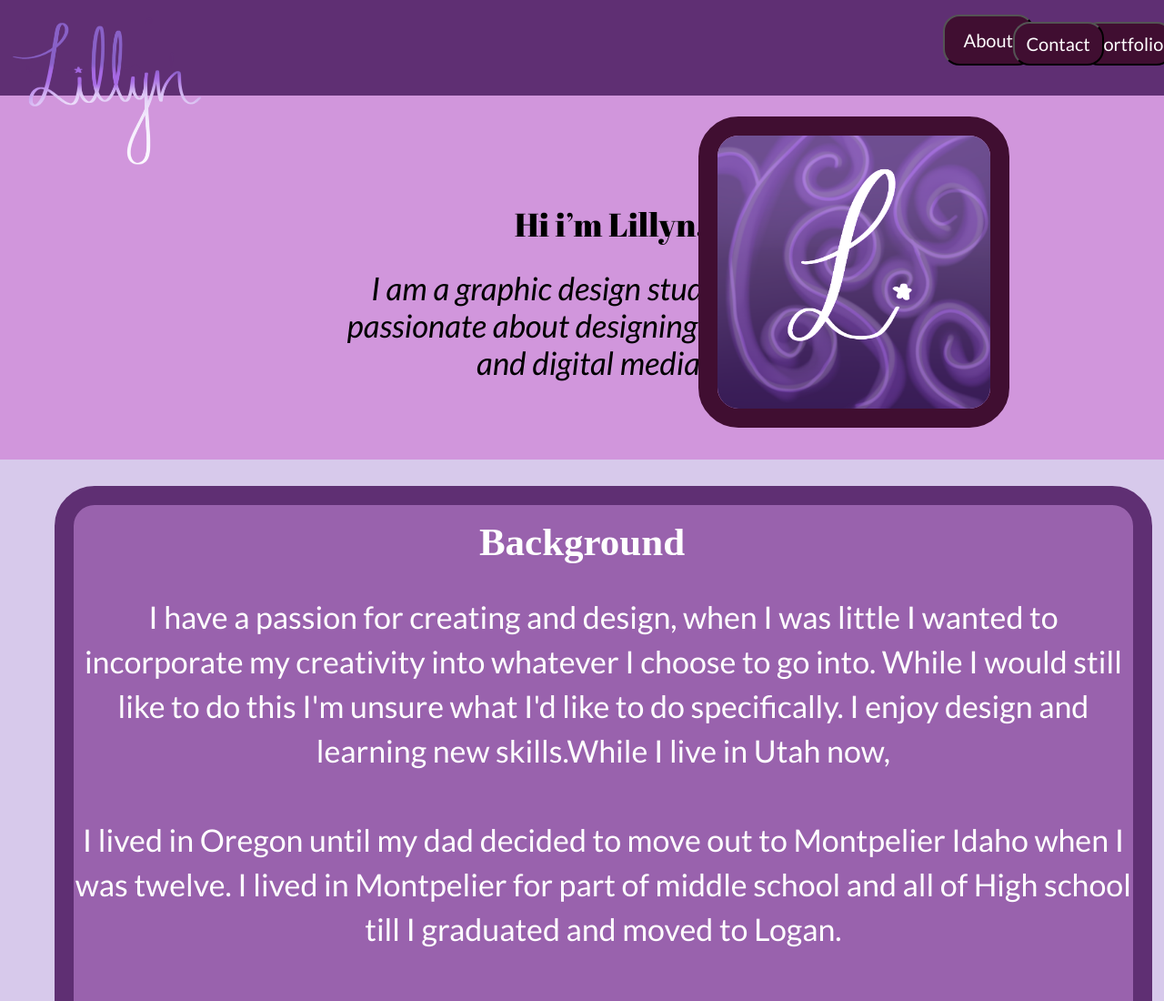
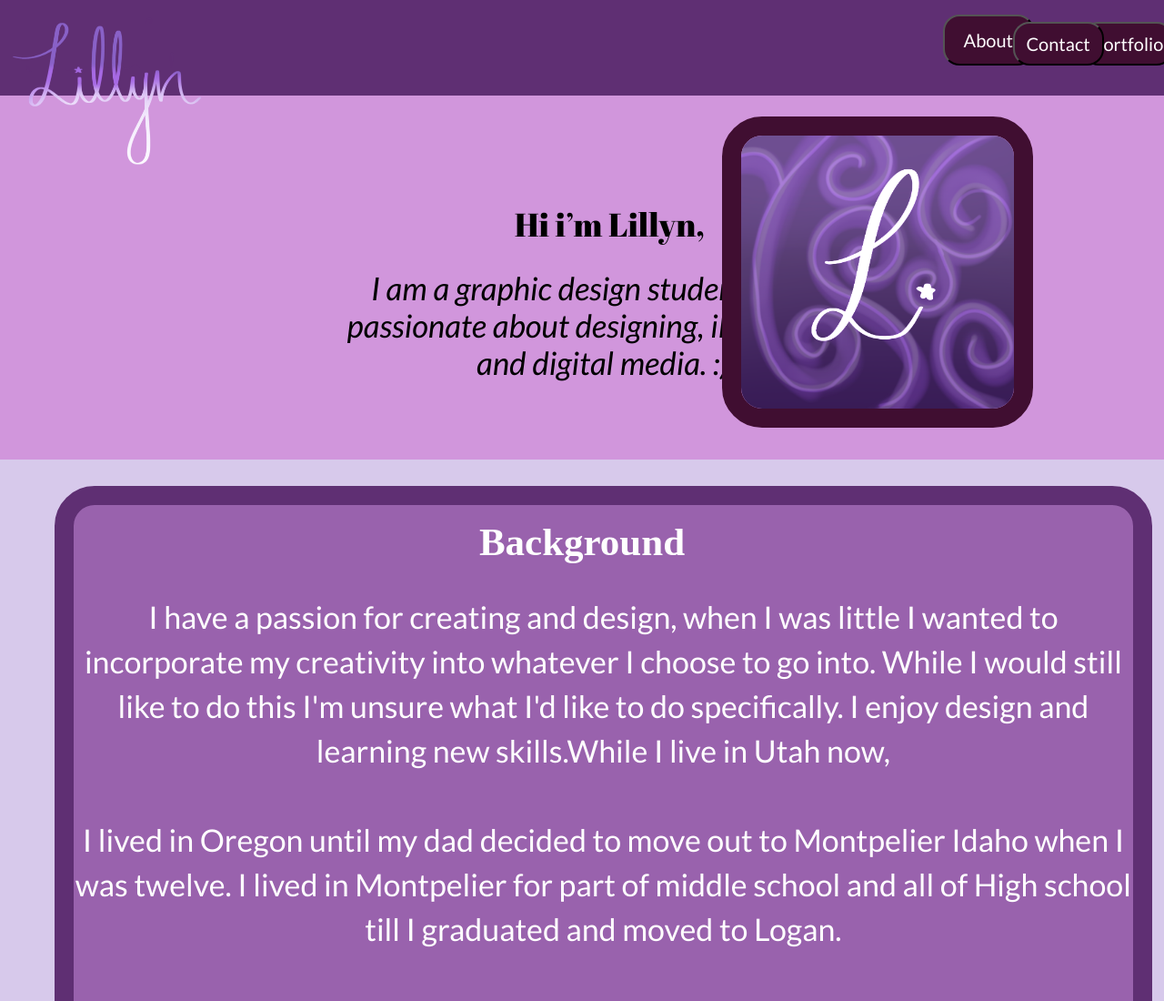
Before and after one commit to lillynstillwell0-max/helpme, a plain HTML site: page index.html in a window 1280 px wide. Shown: the top 1100 px of the page at 91% size. Drawn offline with Linux system fonts and the light colour scheme.

Commit message:
Update pg1.css

```diff
--- a/mycss/pg1.css
+++ b/mycss/pg1.css
@@ -188,8 +188,8 @@ bottom: 91%;
     }
 .logo2 {
     position: absolute;
-left: 60%;
-right: 60%;
+left: 62%;
+right: 62%;
 top: 120%;
 bottom: 91%;
 border: 21px solid #400e31;
```
